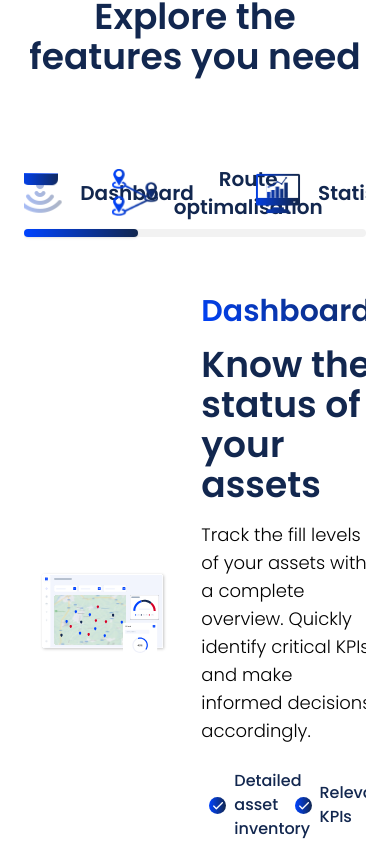
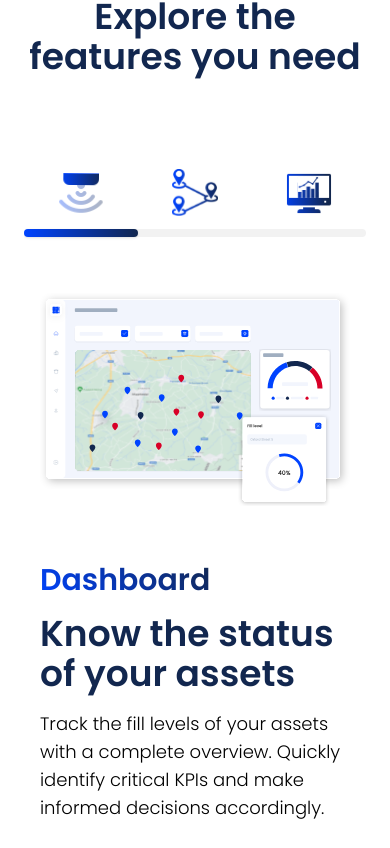
Before and after one commit to Rebin-Inc/rebin-website, a React (Create React App) app: page /software in a window 390 px wide. Shown: the part 909-1757 px from the top of the page. Built offline with nearby package versions, Linux system fonts and the light colour scheme.

Commit message:
make responsive

```diff
--- a/src/pages/software/components/FeatureMenu.js
+++ b/src/pages/software/components/FeatureMenu.js
@@ -76,14 +76,14 @@ export default function FeatureMenu() {
             <TabsHeader
                 className="mt-20 p-0 grid grid-cols-3"
                 indicatorProps={{
-                    className: "h-2 w-full bg-gradient rounded-full mt-20",
+                    className: "h-2 w-full bg-gradient rounded-full -mb-3",
                 }}>
                 {data.map(({ label, icon }, index) => (
-                    <Tab key={index} value={index} className="" onClick={() => setActiveTab(index)}>
-                        <button className="h-16">
-                            <div className="flex space-x-4 items-center">
+                    <Tab key={index} value={index} className="flex items-end" onClick={() => setActiveTab(index)}>
+                        <button className="min-h-16">
+                            <div className="flex flex-col md:flex-row space-x-4">
                                 <img src={icon} alt={label} className="h-12" />
-                                <span className="font-bold text-xl text-rebin-darkblue">{label}</span>
+                                <span className="font-bold text-xl text-rebin-darkblue hidden sm:block">{label}</span>
                             </div>
                         </button>
                     </Tab>
@@ -95,7 +95,7 @@ export default function FeatureMenu() {
                     <TabPanel
                         key={index}
                         value={index}
-                        className="mt-10 grid grid-cols-2 place-items-center gap-14"
+                        className="mt-10 grid md:grid-cols-2 place-items-center gap-14"
                     >
                         <img src={image} alt="The Repoint waste management platform" className="mx-auto" />
                         <div className="space-y-4">
```
